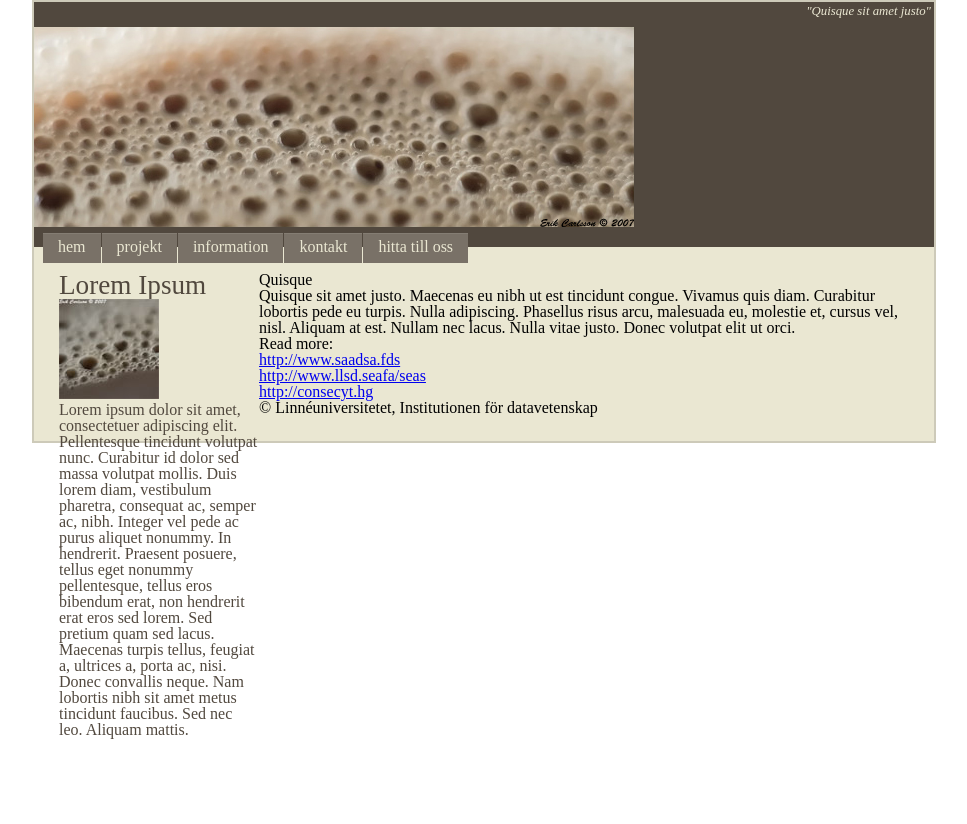
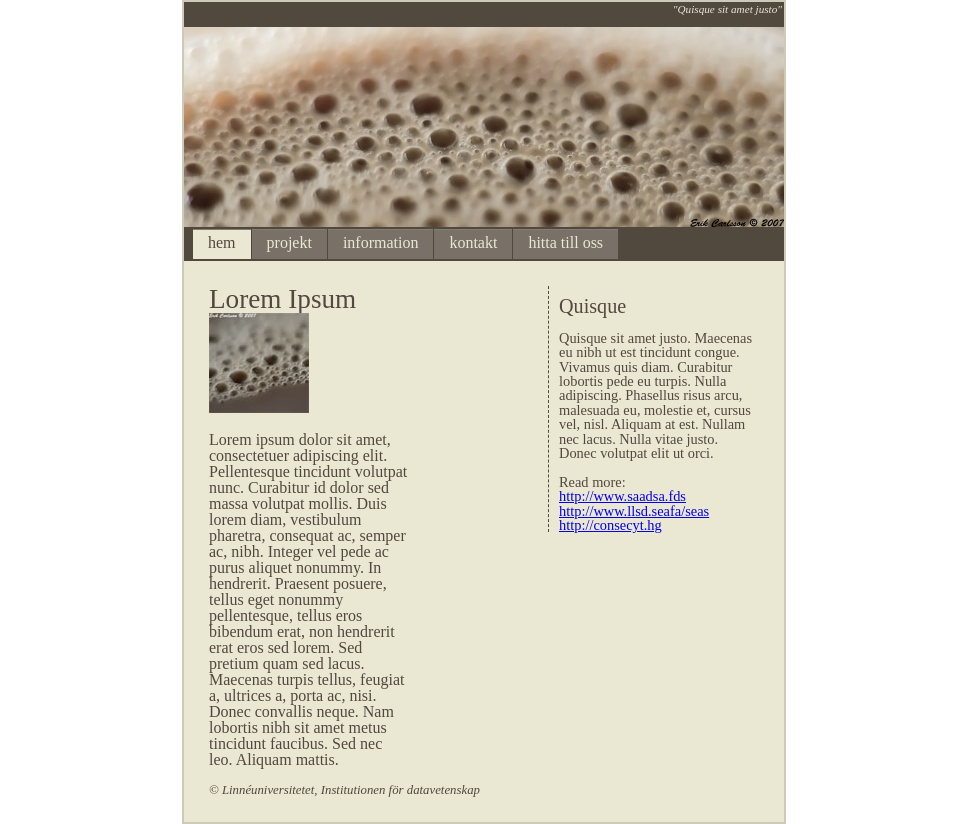
Before and after one commit to wisseng/Uppgift-3-3, a plain HTML site: page index.html in a window 1280 px wide. Shown: the whole page, without its empty margins (156-1123 px from the left). Before the commit the page ends 800 px from the top, so only its background shows below. Drawn offline with Linux system fonts and the light colour scheme.

Commit message:
löst problemet med meny

```diff
--- a/css/basic.css
+++ b/css/basic.css
@@ -5,7 +5,7 @@
 */
 
 html, body, div, span, applet, object, iframe,
-h1, h2, h3, h4, h5, h6, p, blockquote, pre,
+h1, h2, h3, h4, h5, h6, blockquote, pre,
 a, abbr, acronym, address, big, cite, code,
 del, dfn, em, img, ins, kbd, q, s, samp,
 small, strike, strong, sub, sup, tt, var,
@@ -51,13 +51,13 @@ table {
 /*-------------------------------------------------------------*/
 
 #container{  border:2px solid #CDCAB9;
-            background: url(pics/coffey.jpg);
-            background-repeat: no-repeat;
-            background-position: 0 25px;
-            background-color: #51483E;
-            width:900px;
-            float:center;
-            margin:0 auto;
+                background: url(pics/coffey.jpg) ;
+                background-repeat: no-repeat;
+                background-position: 0 25px;
+                background-color: #51483E;
+                width:600px;
+                float:center;
+                margin:0 auto;
 
 
 
@@ -65,9 +65,9 @@ table {
 
 
 #topbar {   text-align:right;
-            font-size:0.8em;
+            font-size:0.7em;
             background-color: #51483E;
-            padding:3px;
+            padding:2px;
             font-style:italic;
             color: #EAE7D2;
 
@@ -78,6 +78,8 @@ table {
 
 #menu {
         margin-top: 210px;
+        height: 34px;
+
 
 }
 
@@ -85,19 +87,29 @@ table {
         padding: 8px;
 }
 
-#menu ul li {   display: inline;
+#menu li {   display: inline;
                 margin-left: 1px;
                 float:left;
 
 
 }
 
-#menu ul li a { color: #EAE7D2;
+#menu li a { color: #EAE7D2;
                 border-top: 1px solid #847D73;
                 background-color: #797167;
                 padding: 4px 15px;
                 padding-bottom: 8px;
                 text-decoration:none;
+
+}
+
+#menu li a:hover {  background-color:#9c9084;
+
+}
+
+#menu .active a{ color:#51483E;
+                background-color:#EAE7D2;
+
 }
 
 #menu > a {    display:none;
@@ -108,7 +120,6 @@ table {
 
 
 #content {  background-color:#EAE7D2 ;
-            float:;
             padding: 25px;
 
 }
@@ -118,10 +129,15 @@ table {
                 width: 200px;
                 height: auto;
                 clear:left;
+                font-family:;
 
 }
 
-#maincontent h1{  font-size:1.7em;
+#maincontent h1{    font-size:1.7em;
+                    font-family:;
+
+
+}
 
 #img { float:left;
 
@@ -133,10 +149,13 @@ table {
                 border-left:1px dashed;
                 padding:10px 0px 0px 10px;
                 color:#51483E;
+                font-size:0.9em;
+                font-family:;
 
 }
 
-#subcontent h1{   font-size:1.5em;
+#subcontent h1{   font-size:1.4em;
+                    font-family:;
 
 }
 
@@ -144,5 +163,6 @@ table {
                     clear:both;
                     color:#51483E;
                     font-size:0.8em;
+                    font-family:;
 
 }
```
